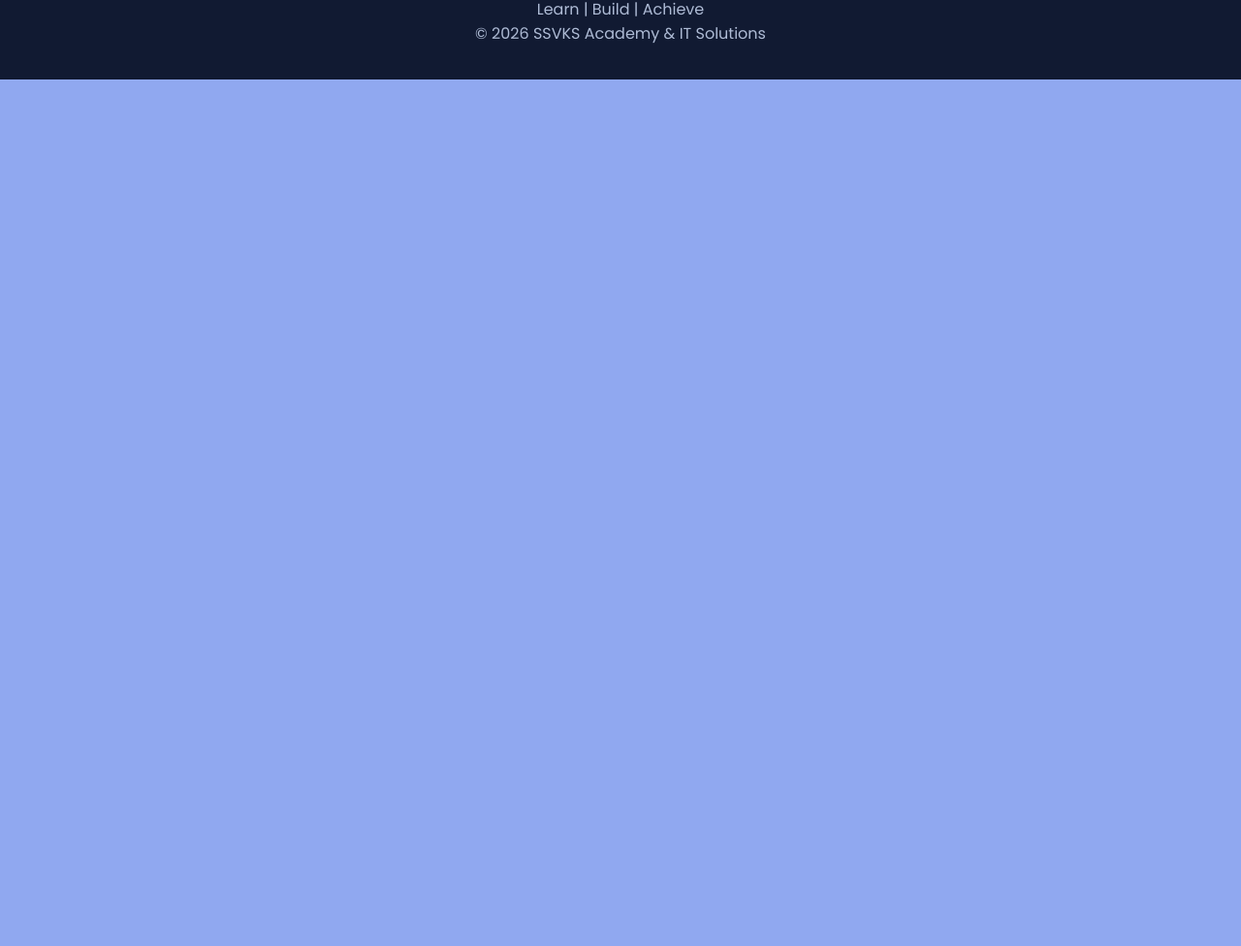
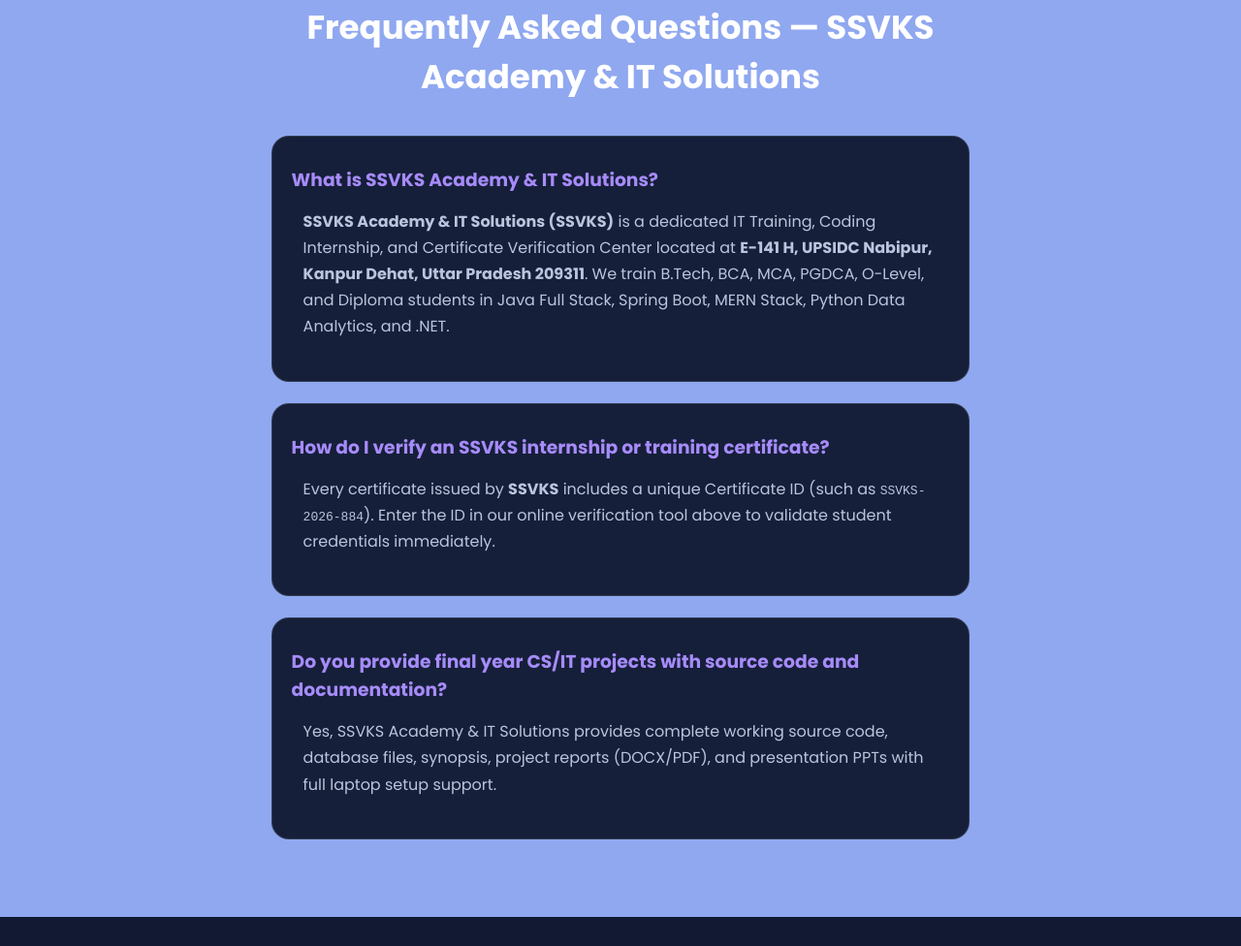
Before and after one commit to satyashuj/SSVKS-Academy-IT-Solutions, a plain HTML site: page index.html in a window 1280 px wide. Shown: the part 6618-7594 px from the top of the page at 97% size. Before the commit the page ends 6700 px from the top, so only its background shows below. Drawn offline with Linux system fonts and the light colour scheme.

Commit message:
Add FAQ section to index.html
Added a FAQ section with information about SSVKS Academy and certificate verification.

```diff
--- a/index.html
+++ b/index.html
@@ -1274,6 +1274,25 @@ Digital Skills Training
 
     <div id="verifyResult"></div>
 </section>
+
+    <section class="section" id="faq" style="max-width: 900px; margin: auto;">
+    <h2>Frequently Asked Questions — SSVKS Academy &amp; IT Solutions</h2>
+    <div class="cards" style="grid-template-columns: 1fr; text-align: left; margin-top: 20px;">
+        <div class="card">
+            <h3>What is SSVKS Academy &amp; IT Solutions?</h3>
+            <p><strong>SSVKS Academy &amp; IT Solutions (SSVKS)</strong> is a dedicated IT Training, Coding Internship, and Certificate Verification Center located at <strong>E-141 H, UPSIDC Nabipur, Kanpur Dehat, Uttar Pradesh 209311</strong>. We train B.Tech, BCA, MCA, PGDCA, O-Level, and Diploma students in Java Full Stack, Spring Boot, MERN Stack, Python Data Analytics, and .NET.</p>
+        </div>
+        <div class="card">
+            <h3>How do I verify an SSVKS internship or training certificate?</h3>
+            <p>Every certificate issued by <strong>SSVKS</strong> includes a unique Certificate ID (such as <code>SSVKS-2026-884</code>). Enter the ID in our online verification tool above to validate student credentials immediately.</p>
+        </div>
+        <div class="card">
+            <h3>Do you provide final year CS/IT projects with source code and documentation?</h3>
+            <p>Yes, SSVKS Academy &amp; IT Solutions provides complete working source code, database files, synopsis, project reports (DOCX/PDF), and presentation PPTs with full laptop setup support.</p>
+        </div>
+    </div>
+</section>
+
 <footer>
     <h3>SSVKS Academy & IT Solutions</h3>
     <p>Learn | Build | Achieve</p>
```
